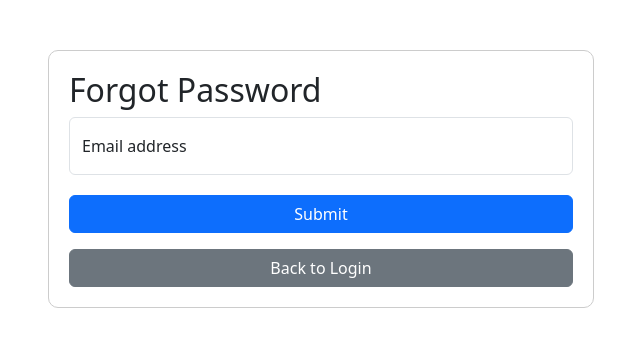
After one commit to shafa20/Auth-in-cig3, a CodeIgniter app: page /authentication/auth/forgot_password in a window 1280 px wide. The commit adds this page. Shown: the top 347 px of the page, without its empty margins (319-959 px from the left). Run offline with CodeIgniter, Linux system fonts and the light colour scheme; tables that the repository leaves empty or names only in its code hold one stand-in row (values such as "Sample post").

Commit message:
2nd commit

```diff
--- a/application/controllers/Auth.php
+++ b/application/controllers/Auth.php
@@ -63,13 +63,17 @@ class Auth extends CI_Controller {
             $result = $this->user_model->insert_user($data);
 
             if ($result) {
-                redirect('auth/dashboard');
+                $this->session->set_flashdata('success_msg', 'Registration completed successfully You Can Login Now');
+                redirect('auth');
             } else {
                 $this->session->set_flashdata('error_msg', 'Failed to register');
                 redirect('auth');
             }
         }
     }
+
+
+
 
     public function profile() {
         if ($this->session->userdata('logged_in')) {
@@ -89,7 +93,6 @@ class Auth extends CI_Controller {
             $this->form_validation->set_rules('password', 'Password', 'trim');
             $this->form_validation->set_rules('confirm_password', 'Confirm Password', 'trim');
 
-            // Check if password is provided, then confirm_password is required and must match password
             if ($this->input->post('password') != '') {
                 $this->form_validation->set_rules('password', 'Password', 'required');
                 $this->form_validation->set_rules('confirm_password', 'Confirm Password', 'required|matches[password]');
@@ -109,7 +112,6 @@ class Auth extends CI_Controller {
                     'email' => $this->input->post('email'),
                 );
 
-                // Update password only if provided
                 if ($this->input->post('password') != '') {
                     $data['password'] = password_hash($this->input->post('password'), PASSWORD_DEFAULT);
                 }
@@ -123,6 +125,54 @@ class Auth extends CI_Controller {
         }
     }
 
+    public function forgot_password() {
+        $this->load->view('forgot_password');
+    }
+
+    public function reset_password() {
+        $this->form_validation->set_rules('email', 'Email', 'required|valid_email');
+
+        if ($this->form_validation->run() == FALSE) {
+            $this->load->view('forgot_password');
+        } else {
+            $email = $this->input->post('email');
+            $user = $this->user_model->get_user_by_email($email);
+
+            if ($user) {
+
+                $token = bin2hex(random_bytes(32));
+                $this->user_model->save_reset_token($user->id, $token);
+
+                $this->load->view('reset_password', array('token' => $token));
+            } else {
+                $this->session->set_flashdata('error_msg', 'Invalid email address.');
+                redirect('auth/forgot_password');
+            }
+        }
+    }
+
+    public function update_password() {
+        $this->form_validation->set_rules('password', 'Password', 'required');
+        $this->form_validation->set_rules('confirm_password', 'Confirm Password', 'required|matches[password]');
+
+        if ($this->form_validation->run() == FALSE) {
+            $this->session->set_flashdata('error_msg', 'Please enter valid passwords.');
+            redirect('auth/forgot_password');
+        } else {
+            $token = $this->input->post('token');
+            $password = $this->input->post('password');
+
+            $result = $this->user_model->update_password_by_token($token, $password);
+
+            if ($result) {
+                $this->session->set_flashdata('success_msg', 'Password updated successfully.');
+                redirect('auth');
+            } else {
+                $this->session->set_flashdata('error_msg', 'Failed to update password.');
+                redirect('auth/forgot_password');
+            }
+        }
+    }
     public function dashboard() {
         if ($this->session->userdata('logged_in')) {
             $user_data['name'] = $this->user_model->getName();
--- a/application/models/User_model.php
+++ b/application/models/User_model.php
@@ -43,6 +43,44 @@ class User_model extends CI_Model {
         $this->db->where('id', $user_id);
         $this->db->update('users', $data);
     }
+    public function get_user_by_email($email) {
+        $query = $this->db->get_where('users', array('email' => $email));
+        if ($query->num_rows() > 0) {
+            return $query->row();
+        } else {
+            return false;
+        }
+    }
+
+    public function save_reset_token($user_id, $token) {
+        $this->db->where('id', $user_id);
+        $this->db->update('users', array('reset_token' => $token));
+        if ($this->db->affected_rows() > 0) {
+            return true;
+        } else {
+            return false;
+        }
+    }
+    public function update_password_by_token($token, $password) {
+        $this->db->where('reset_token', $token);
+        $query = $this->db->get('users');
+        if ($query->num_rows() > 0) {
+            $user_id = $query->row()->id;
+            $this->db->where('id', $user_id);
+            $this->db->update('users', array(
+                'password' => password_hash($password, PASSWORD_DEFAULT),
+                'reset_token' => NULL  // Reset the reset token after updating the password
+            ));
+            if ($this->db->affected_rows() > 0) {
+                return true;
+            } else {
+                return false;
+            }
+        } else {
+            return false;
+        }
+    }
+
 
 }
 ?>
--- /dev/null
+++ b/application/views/forgot_password.php
@@ -0,0 +1,50 @@
+<!DOCTYPE html>
+<html lang="en">
+<head>
+    <meta charset="UTF-8">
+    <meta name="viewport" content="width=device-width, initial-scale=1.0">
+    <title>Forgot Password</title>
+    <!-- Bootstrap CSS -->
+    <link href="https://cdn.jsdelivr.net/npm/bootstrap@5.3.0-alpha1/dist/css/bootstrap.min.css" rel="stylesheet">
+    <style>
+        .login-form {
+            padding: 20px;
+            margin-top: 50px;
+            border: 1px solid #ccc;
+            border-radius: 10px;
+        }
+        .form-floating {
+            margin-bottom: 20px;
+        }
+        .d-grid {
+            margin-top: 20px;
+        }
+    </style>
+</head>
+<body>
+    <div class="container">
+        <div class="row">
+            <div class="col-md-6 col-sm-12 mx-auto">
+                <div class="login-form">
+                    <?php
+                    if ($this->session->flashdata('error_msg')) {
+                        echo '<div class="alert alert-danger" role="alert">' . $this->session->flashdata('error_msg') . '</div>';
+                    }
+                    ?>
+                    <h2>Forgot Password</h2>
+                    <form action="<?php echo base_url('auth/reset_password'); ?>" method="post">
+                        <div class="form-floating">
+                            <input type="email" class="form-control" id="email" name="email" placeholder="name@example.com" required>
+                            <label for="email">Email address</label>
+                        </div>
+                        <div class="d-grid">
+                            <button type="submit" class="btn btn-primary">Submit</button>
+                            <a href="<?php echo base_url('auth'); ?>" class="btn btn-secondary mt-3">Back to Login</a>
+                        </div>
+                    </form>
+                </div>
+            </div>
+        </div>
+    </div>
+</body>
+</html>
```
Also changed, not shown: application/views/reset_password.php (added, +69 -0 lines), application/views/welcome_message.php (+7 -0 lines).
